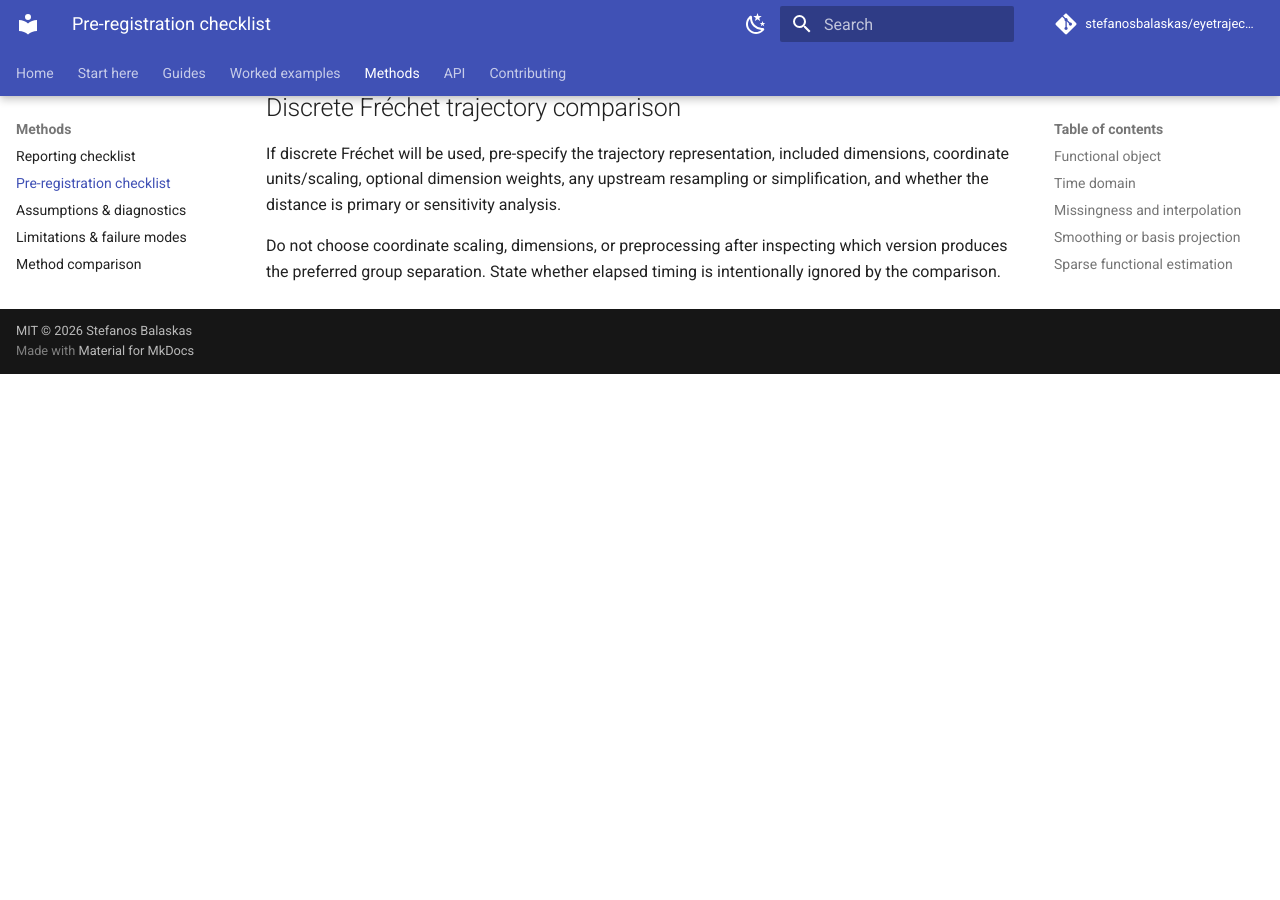
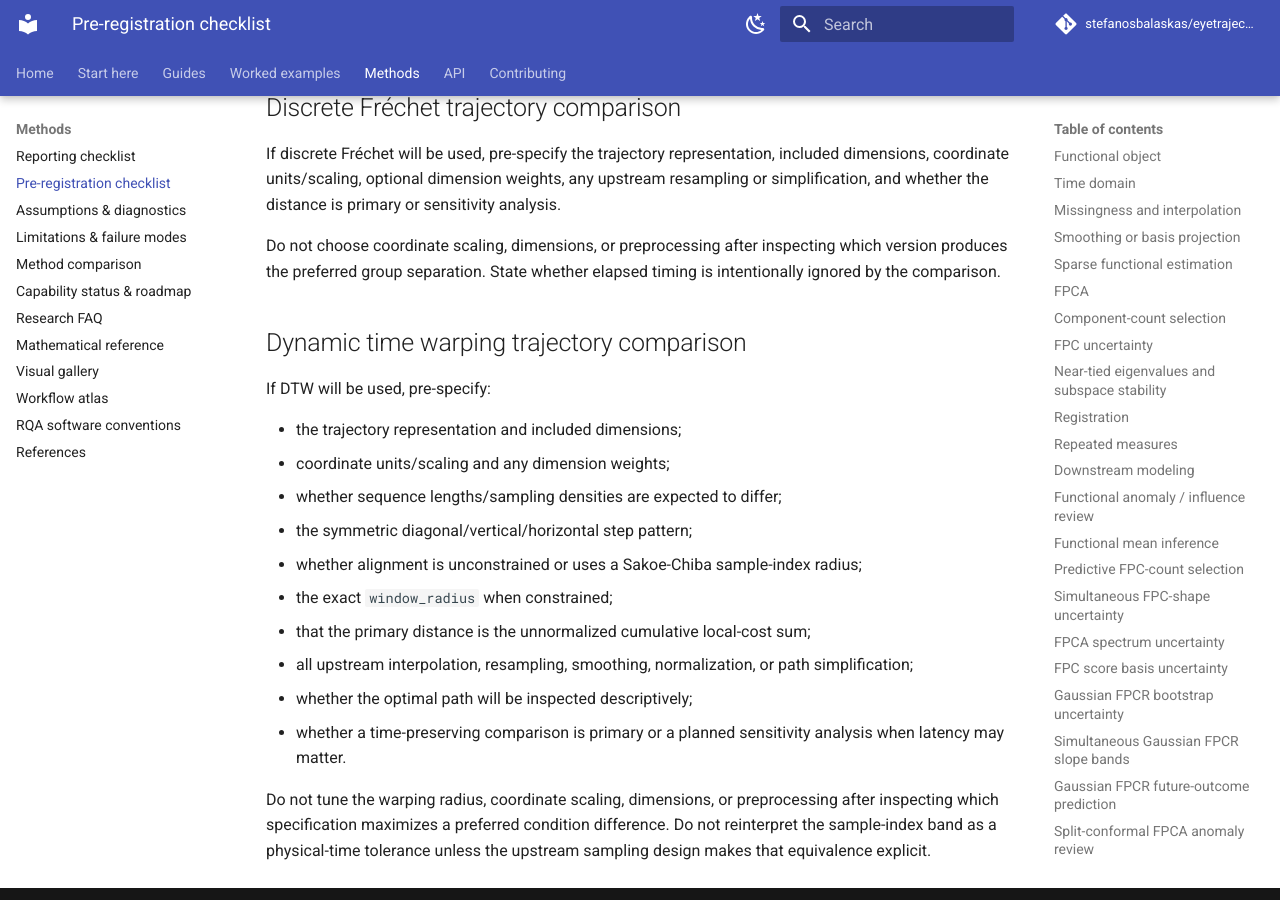
Before and after one commit to stefanosbalaskas/eyetrajectoriespy, an MkDocs documentation site: the page built from docs/methods/preregistration.md, in a window 1280 px wide and 900 px high, scrolled down 18080 px. Built offline with MkDocs 1.6.1 and Material for MkDocs 9.7.7, drawn with Linux system fonts in a browser that asks for light colours; comment, search, counter and statistics services are not loaded; before the commit the page ends 18454 px from its top, so only the background shows below that.

Commit message:
Add DTW preregistration guidance

```diff
--- a/docs/methods/preregistration.md
+++ b/docs/methods/preregistration.md
@@ -587,3 +587,21 @@
 If discrete Fréchet will be used, pre-specify the trajectory representation, included dimensions, coordinate units/scaling, optional dimension weights, any upstream resampling or simplification, and whether the distance is primary or sensitivity analysis.
 
 Do not choose coordinate scaling, dimensions, or preprocessing after inspecting which version produces the preferred group separation. State whether elapsed timing is intentionally ignored by the comparison.
+
+
+## Dynamic time warping trajectory comparison
+
+If DTW will be used, pre-specify:
+
+- the trajectory representation and included dimensions;
+- coordinate units/scaling and any dimension weights;
+- whether sequence lengths/sampling densities are expected to differ;
+- the symmetric diagonal/vertical/horizontal step pattern;
+- whether alignment is unconstrained or uses a Sakoe-Chiba sample-index radius;
+- the exact `window_radius` when constrained;
+- that the primary distance is the unnormalized cumulative local-cost sum;
+- all upstream interpolation, resampling, smoothing, normalization, or path simplification;
+- whether the optimal path will be inspected descriptively;
+- whether a time-preserving comparison is primary or a planned sensitivity analysis when latency may matter.
+
+Do not tune the warping radius, coordinate scaling, dimensions, or preprocessing after inspecting which specification maximizes a preferred condition difference. Do not reinterpret the sample-index band as a physical-time tolerance unless the upstream sampling design makes that equivalence explicit.
```
